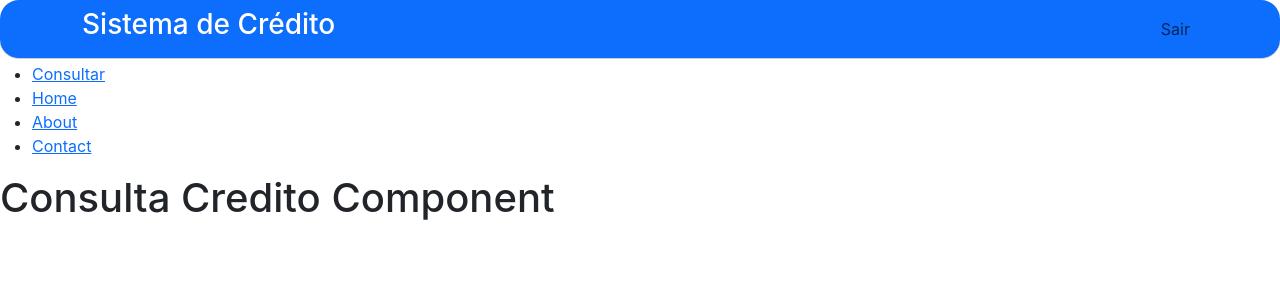
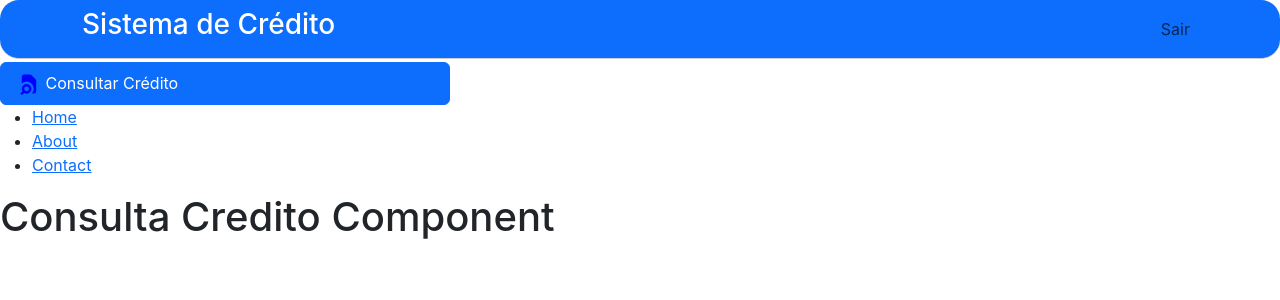
Before and after one commit to alevaristofig/teste_gosat_frontend, a React (Create React App) app: page /consultarcredito in a window 1280 px wide. Shown: the top 300 px of the page. Built offline with nearby package versions, Linux system fonts and the light colour scheme; the HTML template or start-up script is replaced by a standard one.

Commit message:
Implementação dos menus

```diff
--- a/package.json
+++ b/package.json
@@ -16,6 +16,7 @@
     "react": "^19.1.0",
     "react-bootstrap": "^2.10.10",
     "react-dom": "^19.1.0",
+    "react-icons": "^5.5.0",
     "react-router-dom": "^7.6.0",
     "react-scripts": "5.0.1",
     "typescript": "^4.9.5",
--- a/src/App.tsx
+++ b/src/App.tsx
@@ -2,6 +2,7 @@ import React from 'react';
 import { BrowserRouter, Routes, Route, Link, useLocation } from 'react-router-dom';
 
 import CabecalhoComponent from './components/cabecalho';
+import MenuComponent from './components/menu';
 import ConsultaCreditoComponent from './components/ConsultaCreditoComponent';
 
 const ConsultaCredito = () => <ConsultaCreditoComponent />
@@ -13,9 +14,9 @@ const App: React.FC = () => {
   return (
     <BrowserRouter>
       <CabecalhoComponent />
+      <MenuComponent />
       <nav>
         <ul>
-          <li><Link to="/consultarcredito">Consultar</Link></li>
           <li><Link to="/">Home</Link></li>
              <li><Link to="/about">About</Link></li>
              <li><Link to="/contact">Contact</Link></li>
--- /dev/null
+++ b/src/components/menu/index.tsx
@@ -0,0 +1,35 @@
+import React, { ReactElement } from 'react';
+import { Link, NavLink } from 'react-router-dom';
+import { HiDocumentSearch } from "react-icons/hi";
+import type { IconType } from 'react-icons';
+
+
+const MenuComponent = () => {
+
+   const IconSearch = HiDocumentSearch as unknown as React.FC<React.SVGProps<SVGSVGElement>>;
+
+    return(
+        <>
+          <div className='menu_esquerdo list-group'>
+            <NavLink id='urlEmpresas' to='/consultarcredito' className='list-group-item list-group-item-action'>
+                 <IconSearch fontSize={24} color='blue' /> Consultar Crédito
+            </NavLink>
+          </div>
+        </>
+    )
+};
+
+export default MenuComponent;
+/*export default function MenuComponent (): ReactElement {
+   // const Icon = HiDocumentSearch as unknown as React.FC<React.SVGProps<SVGSVGElement>>;
+
+    return(
+        <>
+          <div className='menu_esquerdo list-group'>
+            <NavLink id='urlEmpresas' to='/consultarcredito' className='list-group-item list-group-item-action'>
+                 <HiDocumentSearch color='blue' size={24}/> Consultar Crédito
+            </NavLink>
+          </div>
+        </>
+    )
+}*/
--- a/src/index.css
+++ b/src/index.css
@@ -17,3 +17,8 @@ code {
   border-radius: 19px;
   margin-bottom: 3px;
 }
+
+.menu_esquerdo{
+  width: 450px;
+  margin-right: 2px;
+}
```
Also changed, not shown: 1 other file (tests, documents, lock files or other folders).
